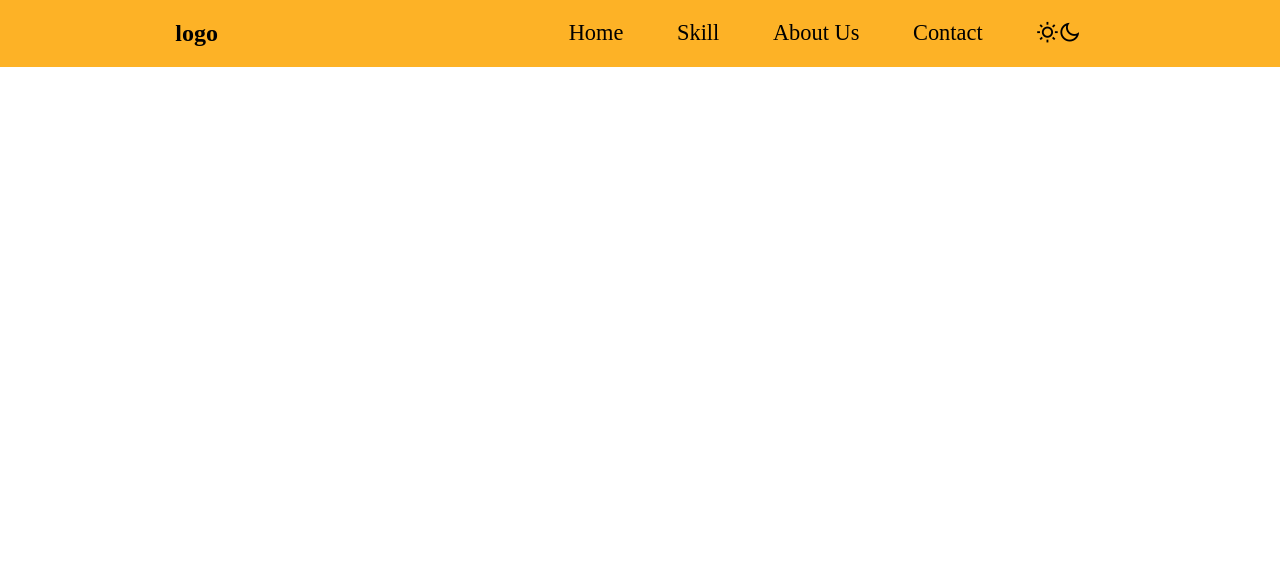
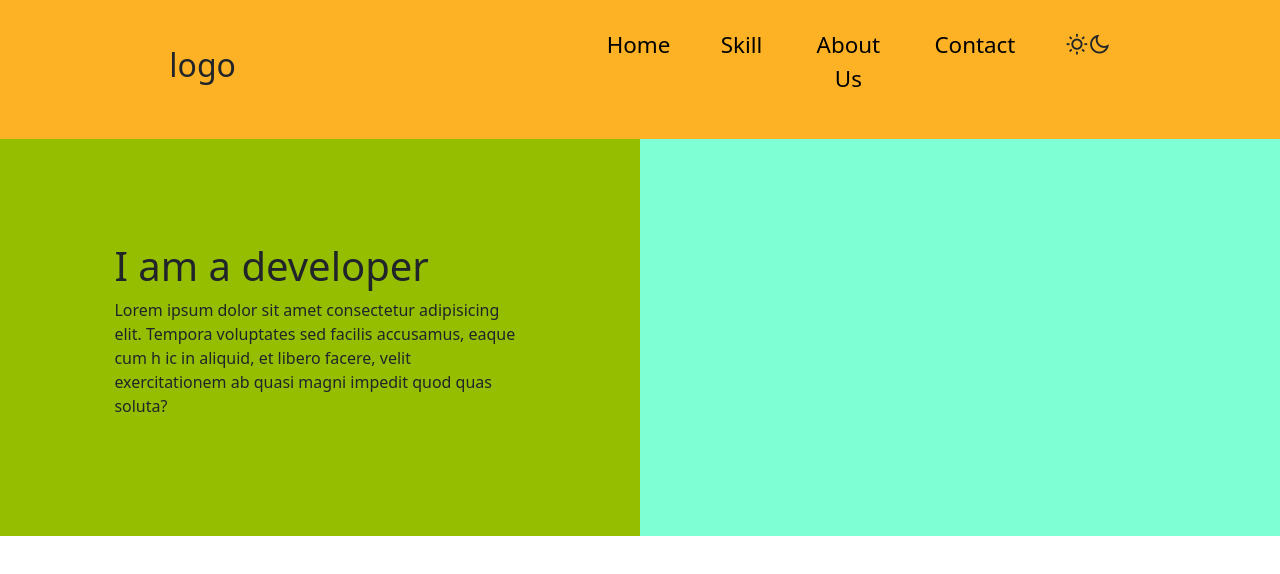
Before and after one commit to HABcoder/Prt-in-progress-, a plain HTML site: page index.html in a window 1280 px wide. Drawn offline with nearby package versions, Linux system fonts and the light colour scheme.

Commit message:
working on body dection '

```diff
--- a/index.html
+++ b/index.html
@@ -4,6 +4,7 @@
     <meta charset="UTF-8">
     <meta name="viewport" content="width=device-width, initial-scale=1.0">
     <title>Document</title>
+    <link href="https://cdn.jsdelivr.net/npm/bootstrap@5.0.2/dist/css/bootstrap.min.css" rel="stylesheet" integrity="sha384-EVSTQN3/azprG1Anm3QDgpJLIm9Nao0Yz1ztcQTwFspd3yD65VohhpuuCOmLASjC" crossorigin="anonymous">
     <link href="https://cdn.jsdelivr.net/npm/remixicon@4.5.0/fonts/remixicon.css" rel="stylesheet"/>
     <link rel="stylesheet" href="style.css">
 </head>
@@ -22,16 +23,23 @@
         <div class="toggle-icon"><i class="ri-bar-chart-horizontal-line" onclick="toggleMenu()"></i></div>
     </div>
 
+    <!-- body section  -->
     <section>
         <div class="main">
             <div class="div1">
-
+                <div class="container">
+                    <h1>I am a developer</h1>
+                    <p>Lorem ipsum dolor sit amet consectetur adipisicing elit. Tempora voluptates sed facilis accusamus, eaque cum h
+                        ic in aliquid, et libero facere, velit exercitationem ab quasi magni impedit quod quas soluta?
+                    </p>
+                 </div>
             </div>
             <div class="div2">
                 <img src="" alt="">
             </div>
         </div>
     </section>
+    <script src="https://cdn.jsdelivr.net/npm/bootstrap@5.0.2/dist/js/bootstrap.bundle.min.js" integrity="sha384-MrcW6ZMFYlzcLA8Nl+NtUVF0sA7MsXsP1UyJoMp4YLEuNSfAP+JcXn/tWtIaxVXM" crossorigin="anonymous"></script>
     <script src="main.js"></script>
 </body>
 </html>
--- a/style.css
+++ b/style.css
@@ -109,3 +109,16 @@ body{overflow-x: hidden;width: 100%;height:100%;}
         display: flex;
      }
  }
+
+ .main{
+    display: flex;
+    width: 100%;
+    background-color: aquamarine;
+ }
+.div1, .div2{
+    width: 50%;
+}
+.div1 {
+    background-color: rgb(149, 190, 0);
+    padding: 8%;
+}
```
